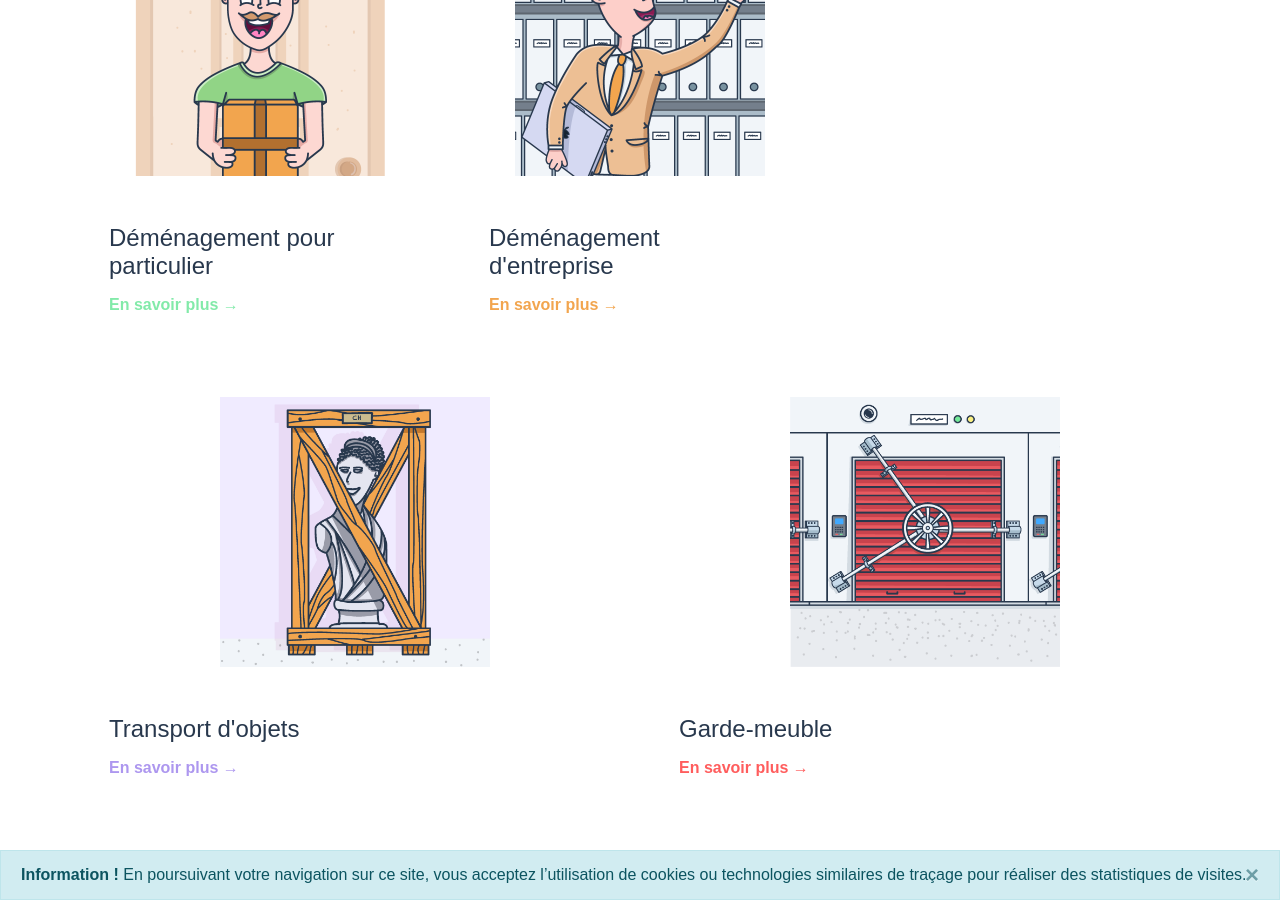
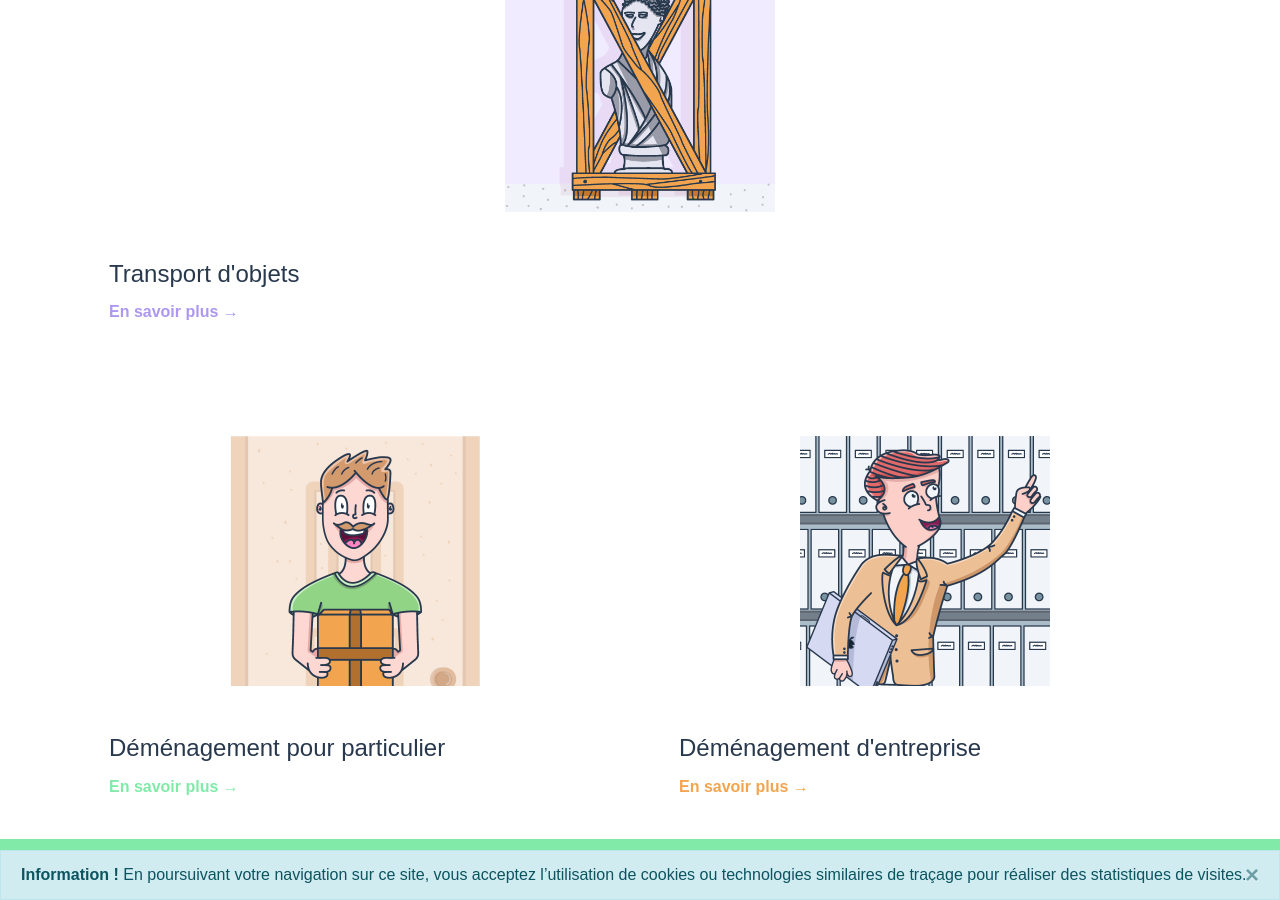
Before and after one commit to benjg19/homere, a Jekyll site: the page built from index.html, in a window 1280 px wide and 900 px high, scrolled down 926 px. Built offline with Jekyll 4.4.1, drawn with Linux system fonts in a browser that asks for light colours; nearby versions of some CDN libraries.

Commit message:
D-none (international + garde meuble)

```diff
--- a/index.html
+++ b/index.html
@@ -26,15 +26,33 @@ title: Société de demenagement pour particulier et entreprise
           <h2 class="text-center">Quel service avez-vous besoin ?</h2>
         </div>
       </div>
+
+   <div class="row mb-5" id="quelservice2">
+        <div class="col-md-12 mt-0 mt-md-3">
+          <a class="d-block p-4" href="{{site.baseurl}}/transport-dobjets">
+            <img class="img-fluid mx-auto d-block" src="{{site.baseurl}}/img/statue.png" width="270">
+            <h3 class="h4 pt-5 pb-1">Transport d'objets</h3>
+            <p class="font4">En savoir plus →</p>
+          </a>
+        </div>
+        <div class="d-none col-md-6 mt-0 mt-md-3">
+          <a class="d-block p-4" href="{{site.baseurl}}/garde-meuble">
+            <img class="img-fluid mx-auto d-block" src="{{site.baseurl}}/img/Garde-meubles.png" width="270">
+            <h3 class="h4 pt-5 pb-1">Garde-meuble</h3>
+            <p class="font5">En savoir plus →</p>
+          </a>
+        </div>
+      </div>
+
        <div class="row" id="quelservice1">
-        <div class="col-md-4">
+        <div class="col-md-6">
           <a class="d-block p-4" href="{{site.baseurl}}/demenagement-particulier">
             <img class="img-fluid mx-auto d-block " src="{{ site.baseurl }}/img/personnage-particulier.png" width="250">
             <h3 class="h4 pt-5 pb-1">Déménagement pour particulier</h3>
             <p class="font1">En savoir plus →</p>
           </a>
         </div>
-        <div class="col-md-4">
+        <div class="col-md-6">
           <a class="d-block p-4 " href="{{site.baseurl}}/demenagement-entreprise">
             <img class="img-fluid mx-auto d-block" src="{{ site.baseurl }}/img/personnage-entreprise.png" width="250">
             <h3 class="h4 pt-5 pb-1">Déménagement d'entreprise</h3>
@@ -49,22 +67,7 @@ title: Société de demenagement pour particulier et entreprise
           </a>
         </div>
       </div>
-      <div class="row mb-5" id="quelservice2">
-        <div class="col-md-6 mt-0 mt-md-3">
-          <a class="d-block p-4" href="{{site.baseurl}}/transport-dobjets">
-            <img class="img-fluid mx-auto d-block" src="{{site.baseurl}}/img/statue.png" width="270">
-            <h3 class="h4 pt-5 pb-1">Transport d'objets</h3>
-            <p class="font4">En savoir plus →</p>
-          </a>
-        </div>
-        <div class="col-md-6 mt-0 mt-md-3">
-          <a class="d-block p-4" href="{{site.baseurl}}/garde-meuble">
-            <img class="img-fluid mx-auto d-block" src="{{site.baseurl}}/img/Garde-meubles.png" width="270">
-            <h3 class="h4 pt-5 pb-1">Garde-meuble</h3>
-            <p class="font5">En savoir plus →</p>
-          </a>
-        </div>
-      </div>
+
   </article>
 </section>
   {% include call.html %}
```
